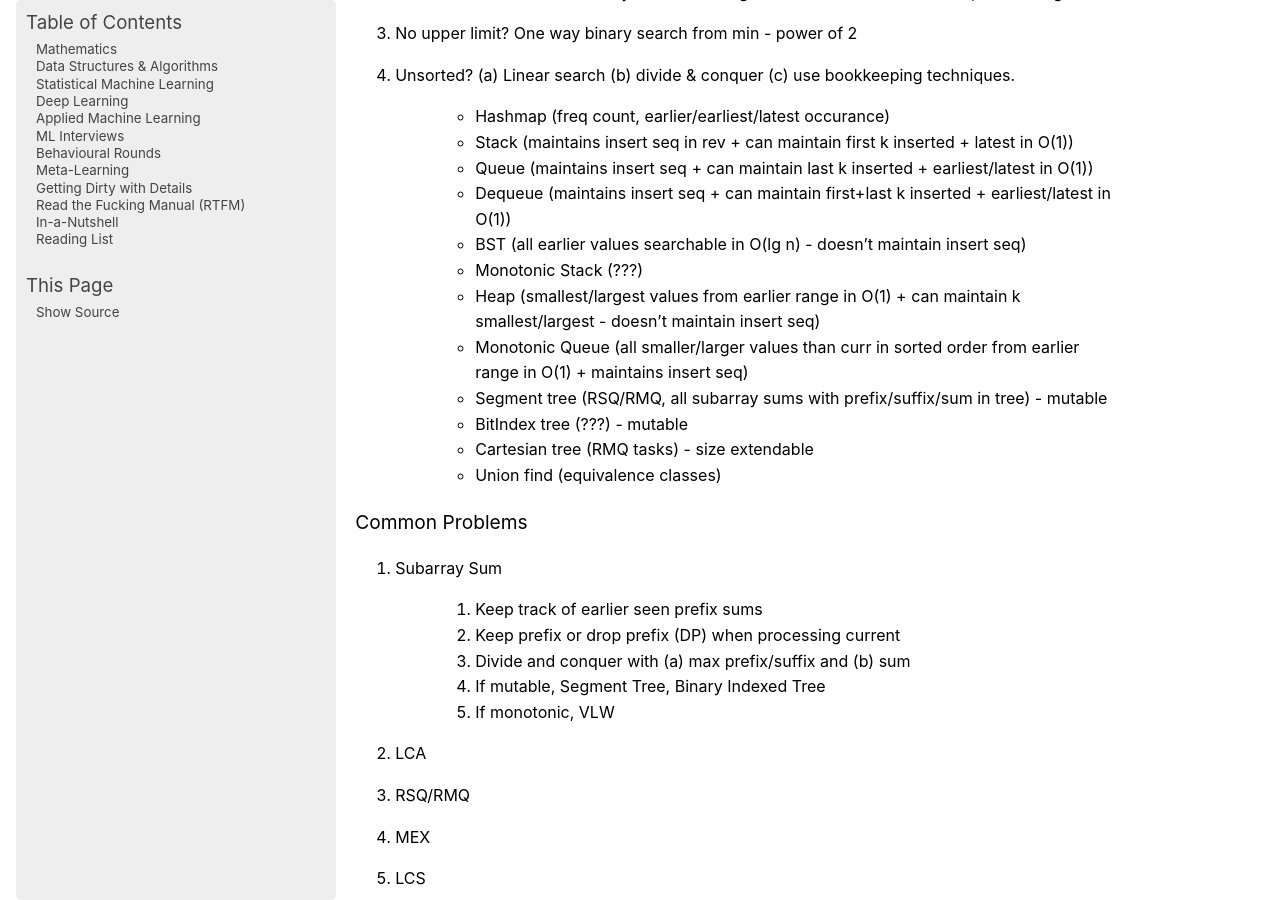
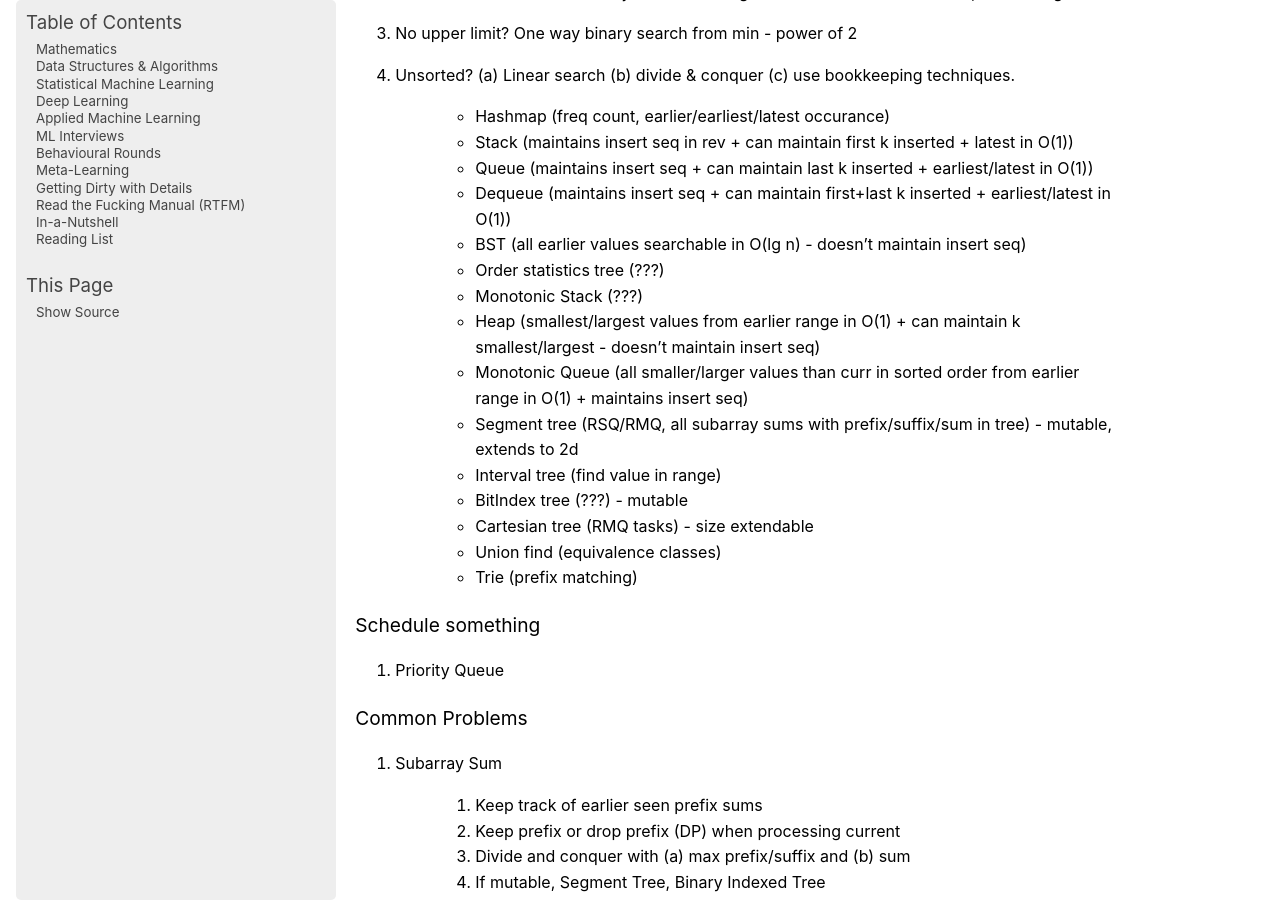
Before and after one commit to uselesstechjunks/leetcode, a Sphinx documentation site: the page built from docs/source/dsa/index.rst, in a window 1280 px wide and 900 px high, scrolled down 507 px. Built offline with Sphinx 7.4.7, drawn with Linux system fonts in a browser that asks for light colours; pages that are not in the unit, such as notebooks, are missing from menus.

Commit message:
Update index.rst

```diff
--- a/docs/source/dsa/index.rst
+++ b/docs/source/dsa/index.rst
@@ -24,13 +24,20 @@ Find something
 	- Queue (maintains insert seq + can maintain last k inserted + earliest/latest in O(1))
 	- Dequeue (maintains insert seq + can maintain first+last k inserted + earliest/latest in O(1))
 	- BST (all earlier values searchable in O(lg n) - doesn't maintain insert seq)
+	- Order statistics tree (???)
 	- Monotonic Stack (???)
 	- Heap (smallest/largest values from earlier range in O(1) + can maintain k smallest/largest - doesn't maintain insert seq)
 	- Monotonic Queue (all smaller/larger values than curr in sorted order from earlier range in O(1) + maintains insert seq)
-	- Segment tree (RSQ/RMQ, all subarray sums with prefix/suffix/sum in tree) - mutable
+	- Segment tree (RSQ/RMQ, all subarray sums with prefix/suffix/sum in tree) - mutable, extends to 2d
+	- Interval tree (find value in range)
 	- BitIndex tree (???) - mutable
 	- Cartesian tree (RMQ tasks) - size extendable
 	- Union find (equivalence classes)
+	- Trie (prefix matching)
+Schedule something
+---------------------------------------------------------------------------------
+#. Priority Queue
+
 Common Problems
 ---------------------------------------------------------------------------------
 #. Subarray Sum
```
